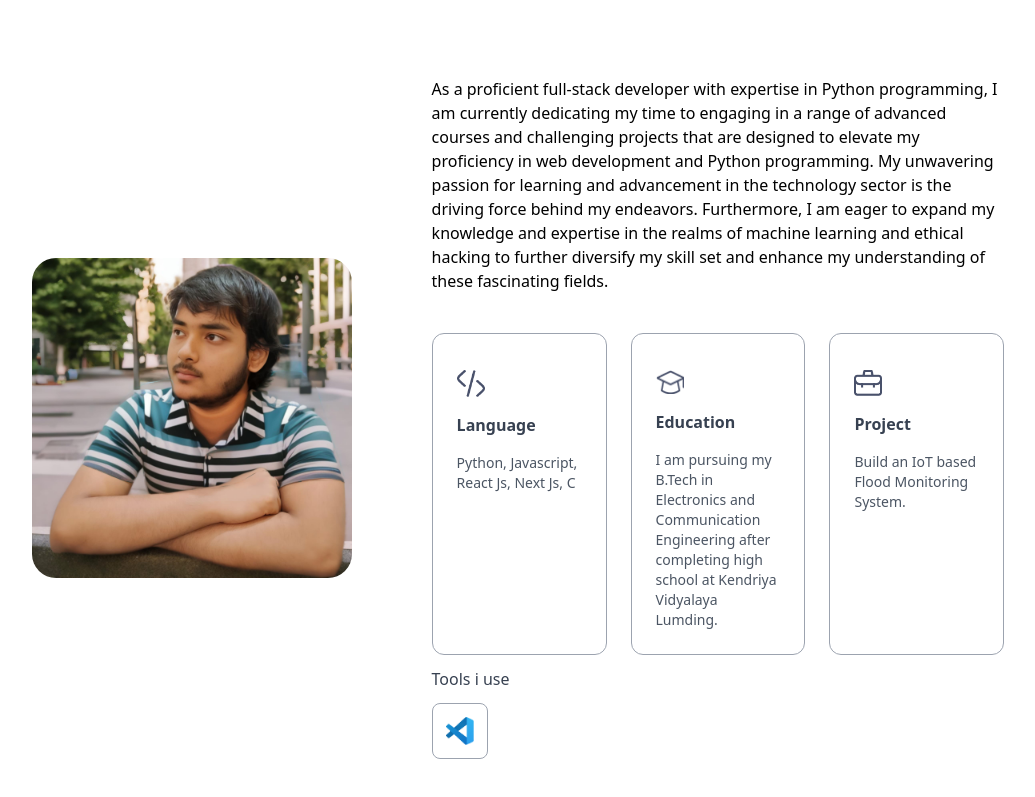
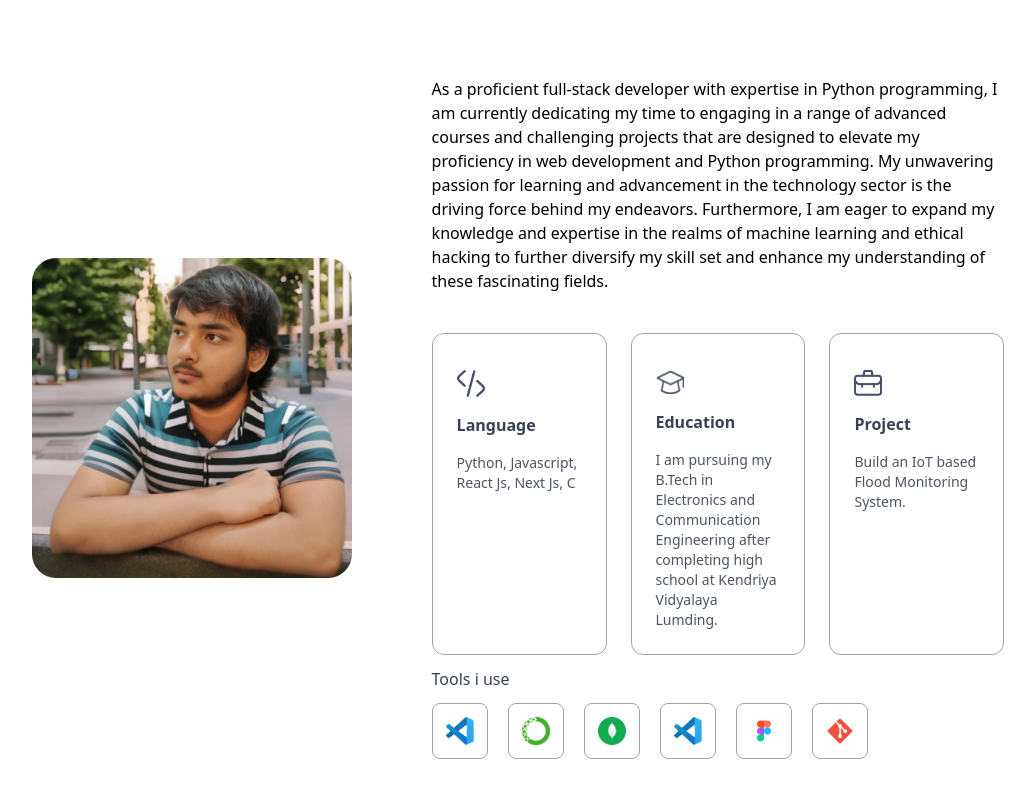
Before and after one commit to AkarshanGhosh/Portfolio_website, a plain HTML site: page index.html in a window 1280 px wide. Shown: the part 927-1724 px from the top of the page, without its empty margins (122-1157 px from the left). Drawn offline with nearby package versions, Linux system fonts and the light colour scheme.

Commit message:
Update index.html

```diff
--- a/index.html
+++ b/index.html
@@ -137,12 +137,39 @@
                 </li>
             </ul>
             <h4 class=" my-3 text-gray-700">Tools i use</h4>
-            <ul>
+            <ul class=" flex items-center gap-3 sm:gap-5">
                 <li class="flex items-center justify-center 2-12 sm:w-14
                  aspect-square border border-gray-400 rounded-lg cursor-pointer
                  hover:-translate-y-1 duration-500">
                     <img src="images/vscode.png" alt="" class="w-5 sm:w-7">
                 </li>
+                <li class="flex items-center justify-center 2-12 sm:w-14
+                 aspect-square border border-gray-400 rounded-lg cursor-pointer
+                 hover:-translate-y-1 duration-500">
+                    <img src="images/Anaconda_Icon-removebg-preview.png" alt="" class="w-5 sm:w-7">
+                </li>
+                <li class="flex items-center justify-center 2-12 sm:w-14
+                 aspect-square border border-gray-400 rounded-lg cursor-pointer
+                 hover:-translate-y-1 duration-500">
+                    <img src="images/mongodb.png" alt="" class="w-5 sm:w-7">
+                </li>
+                <li class="flex items-center justify-center 2-12 sm:w-14
+                 aspect-square border border-gray-400 rounded-lg cursor-pointer
+                 hover:-translate-y-1 duration-500">
+                    <img src="images/vscode.png" alt="" class="w-5 sm:w-7">
+                </li>
+                <li class="flex items-center justify-center 2-12 sm:w-14
+                 aspect-square border border-gray-400 rounded-lg cursor-pointer
+                 hover:-translate-y-1 duration-500">
+                    <img src="images/figma.png" alt="" class="w-5 sm:w-7">
+                </li>
+                <li class="flex items-center justify-center 2-12 sm:w-14
+                 aspect-square border border-gray-400 rounded-lg cursor-pointer
+                 hover:-translate-y-1 duration-500">
+                    <img src="images/git.png" alt="" class="w-5 sm:w-7">
+
+                </li>
+
             </ul>
 
         </div>
```
